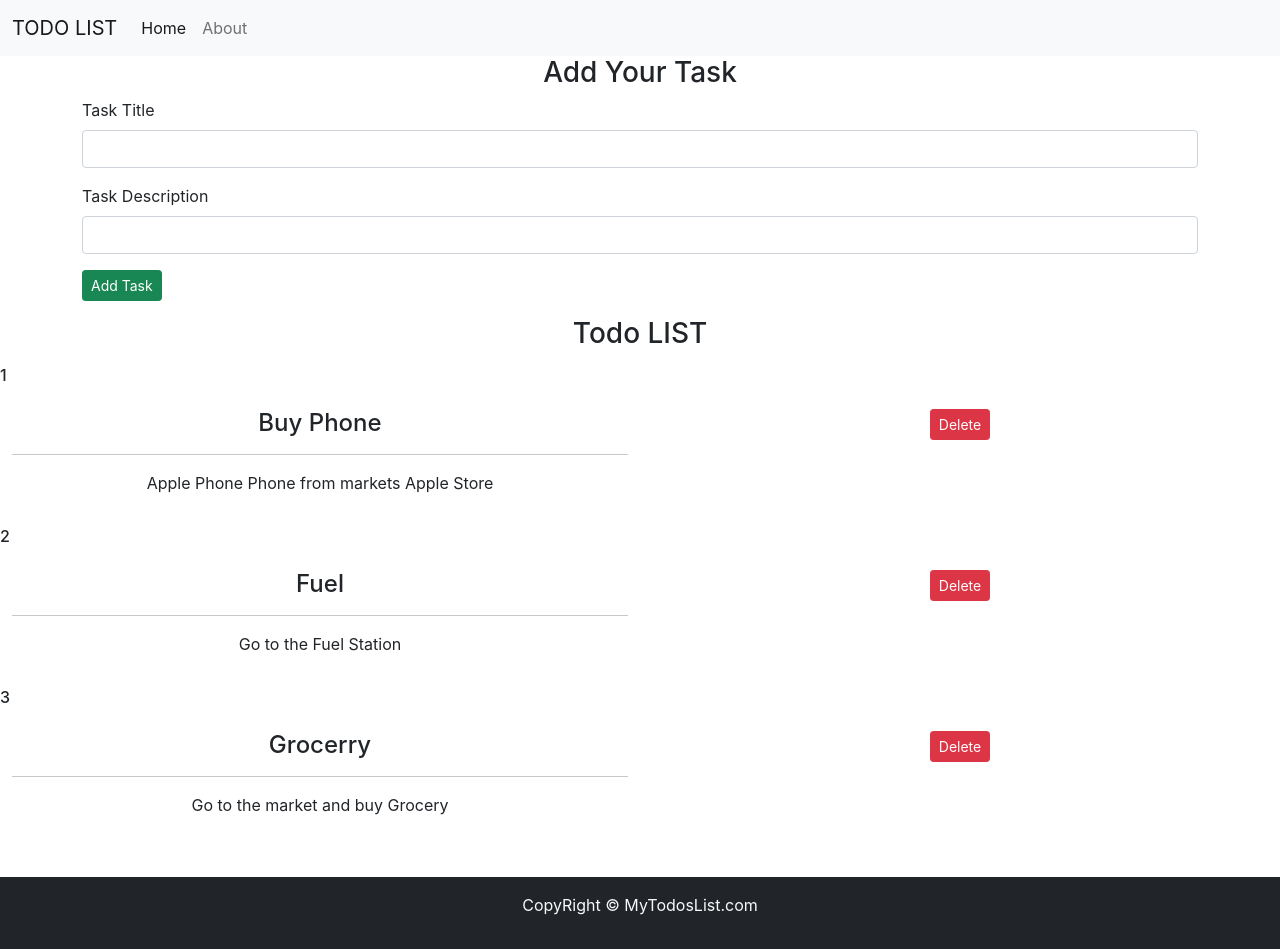
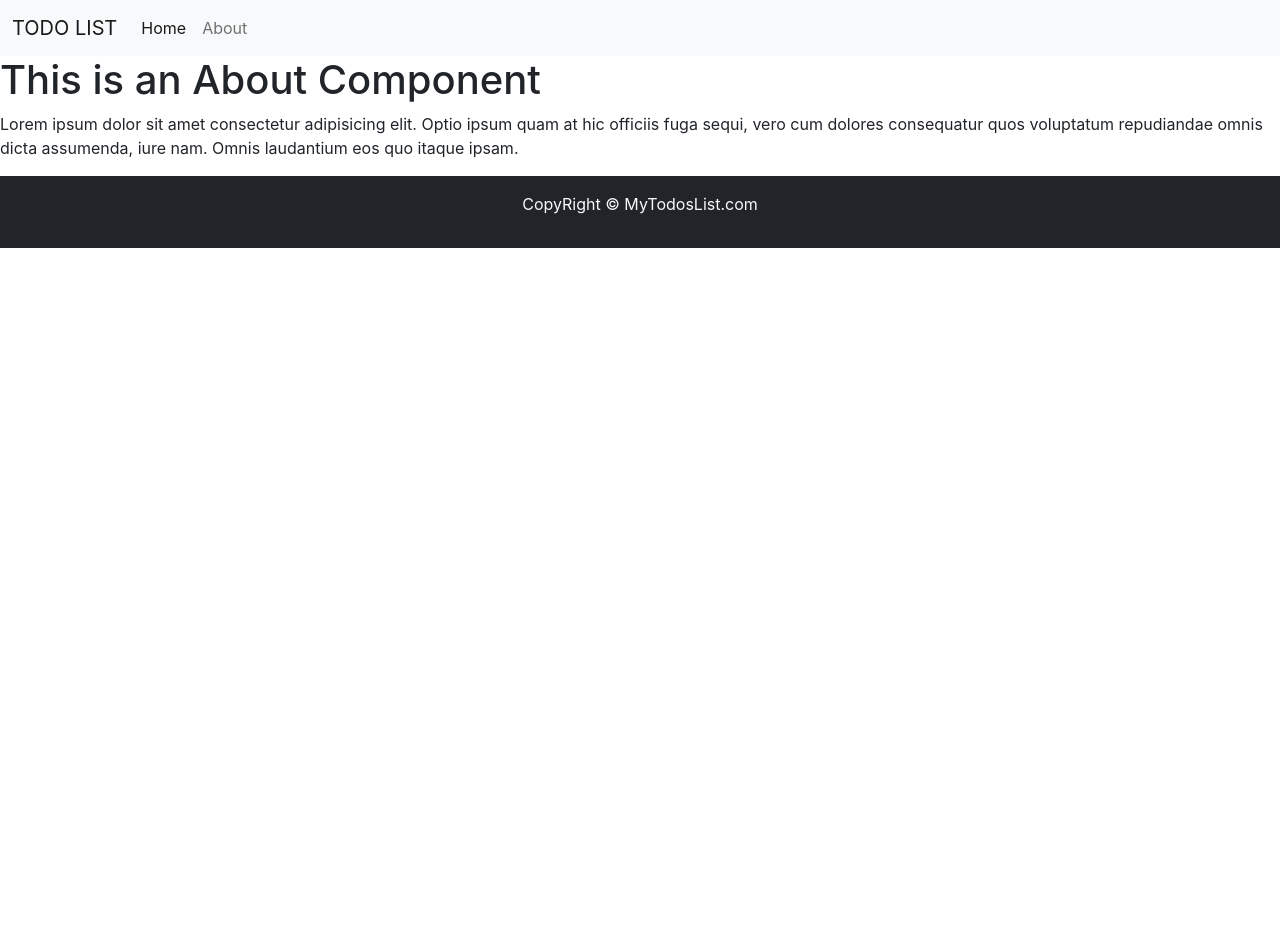
Before and after one commit to sanwalkhan/todosapp-using-react, a React (Create React App) app in the folder todosapp/: page /about in a window 1280 px wide. After the commit the page ends 800 px from the top, so only its background shows below. Built offline with nearby package versions, Linux system fonts and the light colour scheme.

Commit message:
rendering completed

```diff
--- a/todosapp/src/App.js
+++ b/todosapp/src/App.js
@@ -1,70 +1,92 @@
-import React, { useState } from 'react';
+import React, { useState, useEffect } from "react";
 
-import './App.css';
+import "./App.css";
 
-import { Header } from './components/Header';
+import { Header } from "./components/Header";
 
-import { Todos } from './components/Todos';
+import { Todos } from "./components/Todos";
 
-import { Footer } from './components/footer';
+import { Footer } from "./components/footer";
 
-import { Addtodo } from './components/Addtodo';
+import { Addtodo } from "./components/Addtodo";
+
+import { About } from "./components/About";
+
+import {
+  BrowserRouter as Router,
+  Switch,
+  Route
+} from "react-router-dom";
+
+
+function App() {
+  let initTodo;
+  if (localStorage.getItem("todos") === null) {
+    initTodo = [];
+  } else {
+    initTodo = JSON.parse(localStorage.getItem("todos"));
+  }
+
+  const onDelete = (todo) => {
+    settodos(
+      todos.filter((e) => {
+        return e !== todo;
+      })
+    );
+    localStorage.setItem("todos", JSON.stringify(todos));
+  };
+
+  const addTodo = (title, desc) => {
+    console.log("im adding ", title, desc);
+    let sno;
+    if (todos.length === 0) {
+      sno = 0;
+    } else {
+      sno = todos[todos.length - 1].sno + 1;
+    }
+
+    const myTodo = {
+      sno : sno,
+      title: title,
+      desc: desc,
+    };
+    settodos([...todos, myTodo]);
+    console.log(myTodo);
+  };
+
+  const [todos, settodos] = useState([initTodo]);
+  useEffect(() => {
+    localStorage.setItem("todos", JSON.stringify(todos));
+  }, [todos]);
+
+  return (
+    <>
+    <Router>
+      <Header title={"TODO LIST"} searchbar={false} />
+
+      <Switch>
+          <Route exact path="/" render={()=>{
+            return(
+            <>
+             <Addtodo addTodo={addTodo} />
+      <Todos todos={todos} onDelete={onDelete} />
+            </>
+            )
+          }}>
+            </Route>
+          <Route exact path="/about">
+            <About />
+          </Route>
+
+        </Switch>
 
 
 
-function App() {
 
-  const onDelete = (todo) =>{
-    settodos(todos.filter((e)=>{
-      return e!== todo
-    }))
-  }
-
-  const addTodo = (title,desc)=>{
-    console.log("im adding " , title , desc)
-      let sno = todos[todos.length-1].sno + 1 ;
-       const myTodo = {
-         sno: sno,
-         title : title,
-         desc : desc,
-       }
-    settodos([...todos, myTodo]);
-       console.log(myTodo)
-  }
-
-const [todos, settodos] = useState(
-  [
-    {
-      sno: 1,
-      title: "Buy Phone",
-      desc: 'Apple Phone Phone from markets Apple Store'
-  },
-  {
-      sno: 2,
-      title: "Fuel",
-      desc: 'Go to the Fuel Station'
-  }
-  ,
-  {
-      sno: 3,
-      title: "Grocerry",
-      desc: 'Go to the market and buy  Grocery'
-  }
-  ]
-)
-
-  return (
-    <>
-  <Header title = {'TODO LIST'}  searchbar = {false}/>
-
-  <Addtodo addTodo = {addTodo}/>
-
-  <Todos todos = {todos}  onDelete = {onDelete}/>
-
-
-  <Footer />
+      <Footer />
+      </Router>
     </>
-  )
+  );
 }
 
 export default App;
--- /dev/null
+++ b/todosapp/src/components/About.js
@@ -0,0 +1,12 @@
+import React from 'react'
+
+export const About = () => {
+    return (
+        <div>
+           <h1>This is an About Component</h1>
+            <p>
+                Lorem ipsum dolor sit amet consectetur adipisicing elit. Optio ipsum quam at hic officiis fuga sequi, vero cum dolores consequatur quos voluptatum repudiandae omnis dicta assumenda, iure nam. Omnis laudantium eos quo itaque ipsam.
+            </p>
+        </div>
+    )
+}
--- a/todosapp/src/components/Addtodo.js
+++ b/todosapp/src/components/Addtodo.js
@@ -8,13 +8,18 @@ export const Addtodo = (props) => {
         if(!title || !desc){
         alert ("Title or Desription can't be Empty")
         }
-        props.addTodo(title,desc)
+        else {
+        props.addTodo(title,desc);
+
+        setTitle('');
+        setDesc('');
+        }
   }
   return (
     <div className="container ">
         <h3 className="text-center">Add Your Task</h3>
       <form onSubmit ={submit} >
-        <div className="mb-3">
+        <div className="mb-3 ">
           <label htmlFor="title" className="form-label">
             Task Title
           </label>
--- a/todosapp/src/components/Header.js
+++ b/todosapp/src/components/Header.js
@@ -1,22 +1,24 @@
 import PropTypes  from 'prop-types'
 import React from 'react'
+
+import { Link } from "react-router-dom";
 
 export const Header = (props) => {
     return (
         <div>
             <nav className="navbar navbar-expand-lg navbar-light bg-light">
   <div className="container-fluid">
-    <a className="navbar-brand" href=" ">{props.title}</a>
+    <Link className="navbar-brand" to="/">{props.title}</Link>
     <button className="navbar-toggler" type="button" data-bs-toggle="collapse" data-bs-target="#navbarSupportedContent" aria-controls="navbarSupportedContent" aria-expanded="false" aria-label="Toggle navigation">
       <span className="navbar-toggler-icon"></span>
     </button>
     <div className="collapse navbar-collapse" id="navbarSupportedContent">
       <ul className="navbar-nav me-auto mb-2 mb-lg-0">
         <li className="nav-item">
-          <a className="nav-link active" aria-current="page" href=" ">Home</a>
+          <Link className="nav-link active" aria-current="page" to="/">Home</Link>
         </li>
         <li className="nav-item">
-          <a className="nav-link" href=" ">About</a>
+          <Link className="nav-link" to="/About">About</Link>
         </li>
       </ul>
       { props.searchbar ?  <form className="d-flex">
--- a/todosapp/src/components/Todoitems.js
+++ b/todosapp/src/components/Todoitems.js
@@ -4,18 +4,24 @@ export const Todoitems = ({todo , onDelete}) => {
     return (
         <>
 
+
+
+        <div className="todoitems container text-center">
             <h6 className="mb-6">{todo.sno }</h6>
-
-        <div className="todoitems">
-
         <div className="container text-center my-3">
 
             <h4>{todo.title}</h4>
+
+            <p>{todo.desc}</p>
             <hr/>
-            <p>{todo.desc}</p>
         </div>
+
         <div className="container text-center my-3"><button className="btn btn-sm btn-danger"  onClick = {() => {onDelete(todo)} } > Delete</button></div>
+
+
+
         </div>
+
     </>
 
     )
--- a/todosapp/src/components/Todos.js
+++ b/todosapp/src/components/Todos.js
@@ -7,8 +7,8 @@ export const Todos = (props) => {
           <h3 className="text-center my-3"> Todo LIST </h3>
           {props.todos.length === 0  ? 'No More Task' :
           props.todos.map((todo)=>{
-            return <Todoitems todo = {todo} key={todo.sno} onDelete = {props.onDelete} />
-        })
+            return(<Todoitems todo = {todo} key={todo.sno} onDelete = {props.onDelete} />)
+                    })
 
           }
 
```
Also changed, not shown: 1 other file (tests, documents, lock files or other folders).
